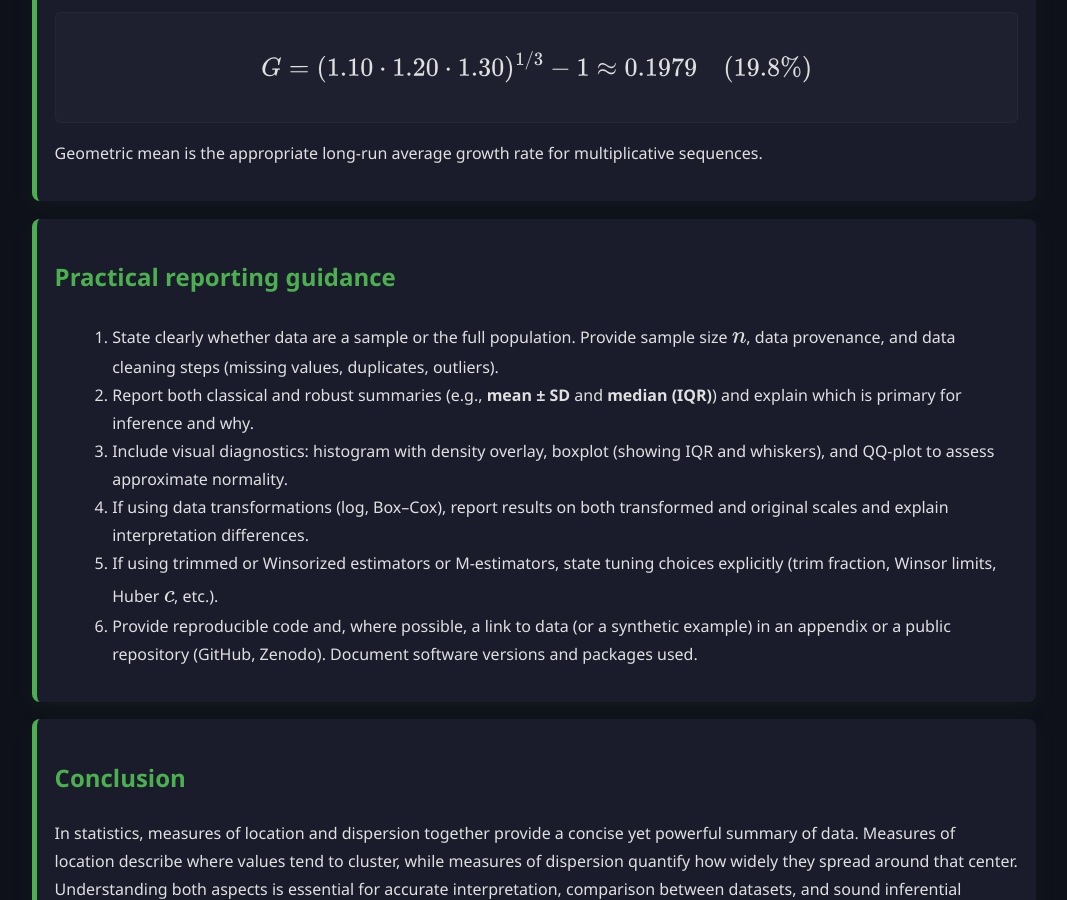
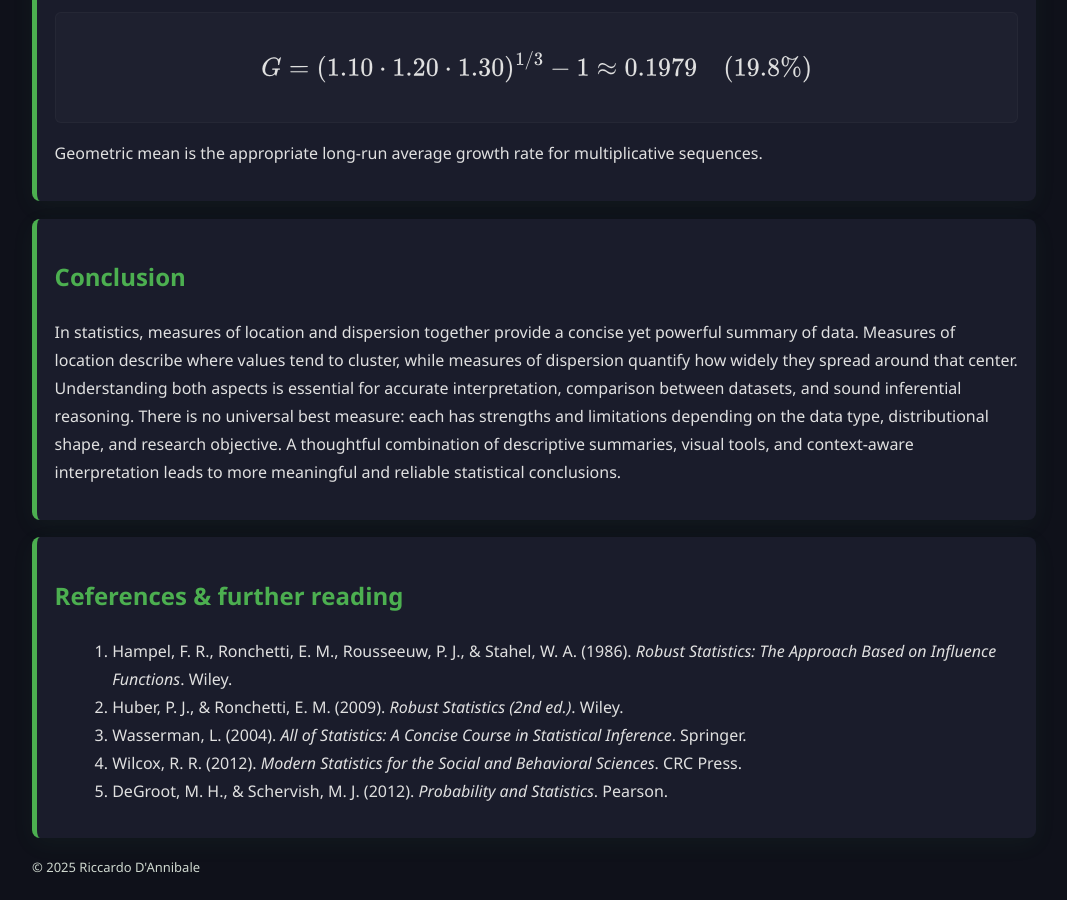
Before and after one commit to ricky2905/ricky2905.github.io, a Jekyll site: the page HOMEWORK/homework5/index.html, which Jekyll copies as it is, in a window 1280 px wide and 900 px high, scrolled down 6948 px. Shown: the whole window, without its empty margins (106-1173 px from the left). Built offline with Jekyll 4.4.1, drawn with Linux system fonts in a browser that asks for light colours; after the commit the page ends 7827 px from its top, so only the background shows below that.

Commit message:
Update index.html

```diff
--- a/HOMEWORK/homework5/index.html
+++ b/HOMEWORK/homework5/index.html
@@ -2,7 +2,7 @@
 <html lang="en">
 <head>
   <meta charset="utf-8" />
-  <title>Measures of Location and Dispersion — In-depth Research Survey</title>
+  <title>Measures of Location and Dispersion </title>
   <meta name="viewport" content="width=device-width, initial-scale=1" />
   <meta name="description" content="Research survey of measures of location and dispersion: definitions, population vs sample formulas, theoretical properties, uses, limitations, worked examples, and reporting guidance." />
   <style>
@@ -297,17 +297,6 @@
       </p>
     </article>
 
-    <article class="card" id="reportingGuidelines">
-      <h2>Practical reporting guidance</h2>
-      <ol>
-        <li>State clearly whether data are a sample or the full population. Provide sample size \(n\), data provenance, and data cleaning steps (missing values, duplicates, outliers).</li>
-        <li>Report both classical and robust summaries (e.g., <strong>mean ± SD</strong> and <strong>median (IQR)</strong>) and explain which is primary for inference and why.</li>
-        <li>Include visual diagnostics: histogram with density overlay, boxplot (showing IQR and whiskers), and QQ-plot to assess approximate normality.</li>
-        <li>If using data transformations (log, Box–Cox), report results on both transformed and original scales and explain interpretation differences.</li>
-        <li>If using trimmed or Winsorized estimators or M-estimators, state tuning choices explicitly (trim fraction, Winsor limits, Huber \(c\), etc.).</li>
-        <li>Provide reproducible code and, where possible, a link to data (or a synthetic example) in an appendix or a public repository (GitHub, Zenodo). Document software versions and packages used.</li>
-      </ol>
-    </article>
 
     <article class="card" id="conclusion">
       <h2>Conclusion </h2>
```
